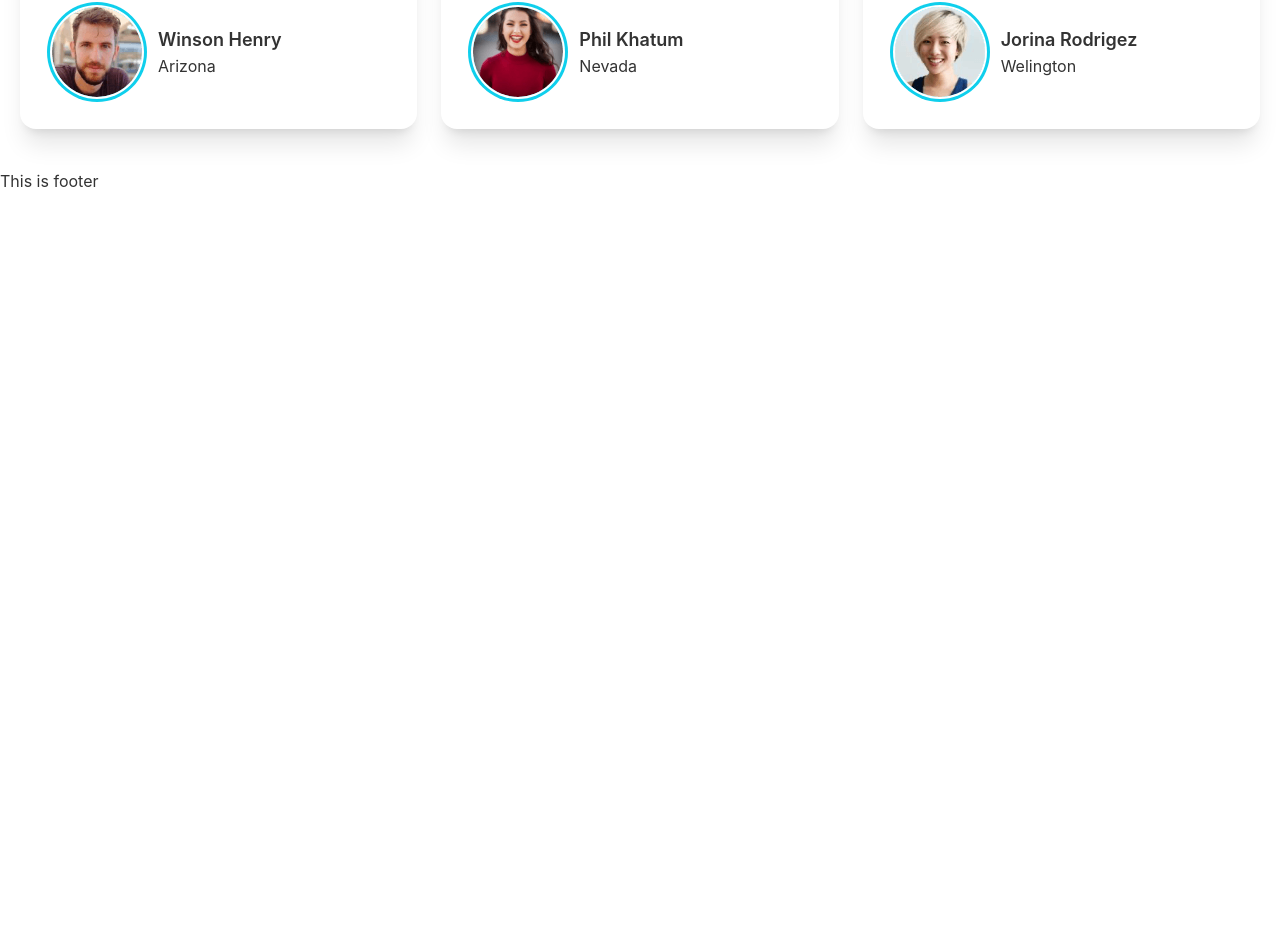
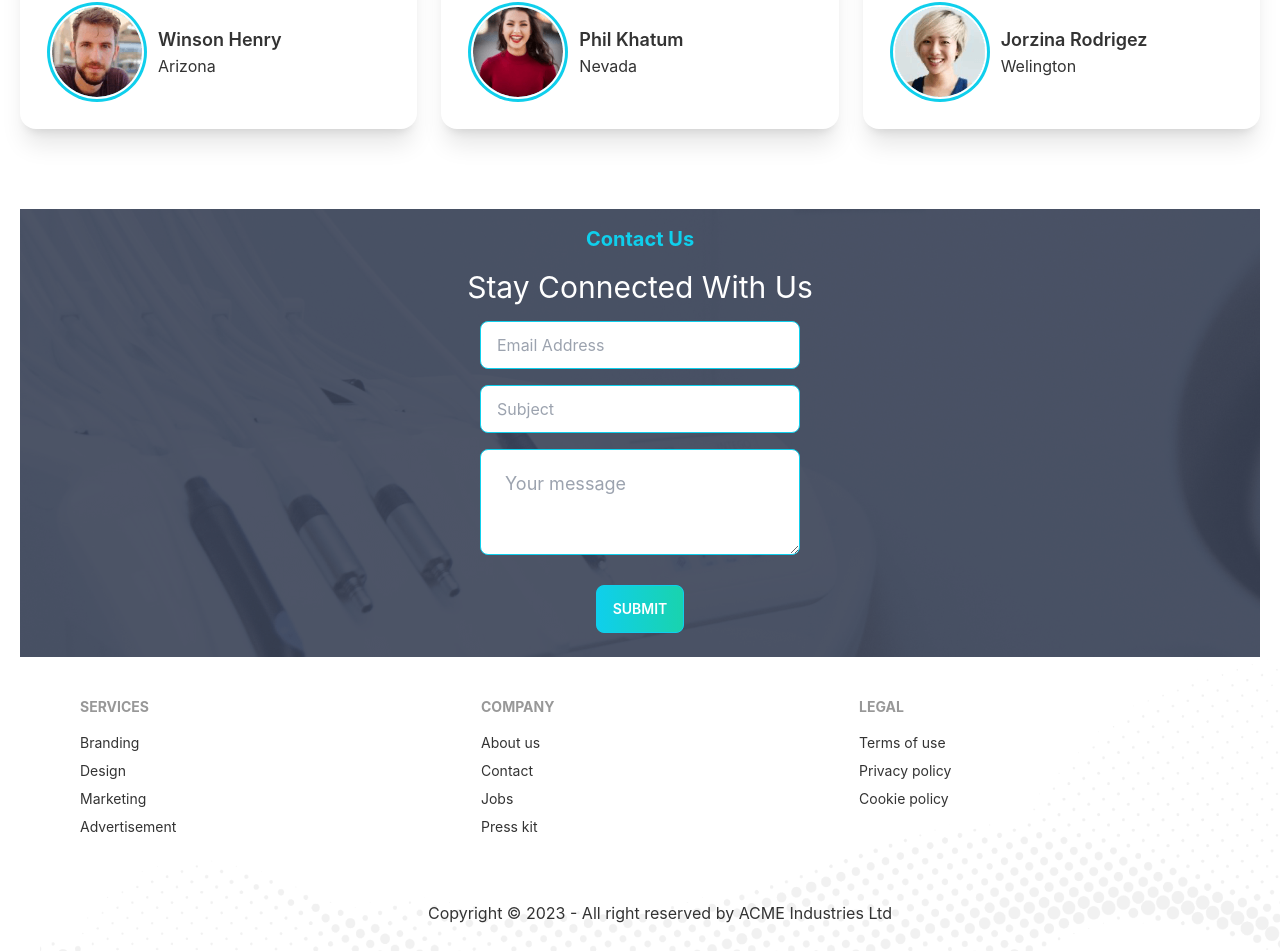
Before and after one commit to MAHossain1/doctors-portal-client, a React (Create React App) app: page / in a window 1280 px wide. Shown: the part 3269-4220 px from the top of the page. Before the commit the page ends 3462 px from the top, so only its background shows below. Built offline with nearby package versions, Linux system fonts and the light colour scheme.

Commit message:
contact section under home page done

```diff
--- /dev/null
+++ b/src/Pages/Home/ContactUs/ContactUs.js
@@ -0,0 +1,40 @@
+import React from "react";
+import background from "../../../assets/images/appointment.png";
+import PrimaryButton from "../../../Components/PrimaryButton/PrimaryButton";
+
+const ContactUs = () => {
+  return (
+    <section className="mt-20" style={{ background: `url(${background})` }}>
+      <div className="text-center pt-4">
+        <h2 className="text-xl font-bold text-primary">Contact Us</h2>
+        <h4 className="my-4 text-white text-3xl">Stay Connected With Us</h4>
+      </div>
+      <form className="text-center pb-6">
+        <input
+          type="email"
+          name="email"
+          placeholder="Email Address"
+          className="mb-4 input input-bordered input-primary w-full max-w-xs"
+        />
+        <br />
+        <input
+          type="text"
+          name="subject"
+          placeholder="Subject"
+          className="mb-4 input input-bordered input-primary w-full max-w-xs"
+        />
+        <br />
+        <textarea
+          type="text"
+          name="message"
+          placeholder="Your message"
+          className="mb-6 textarea textarea-primary textarea-bordered textarea-lg w-full max-w-xs"
+        ></textarea>
+        <br />
+        <PrimaryButton>Submit</PrimaryButton>
+      </form>
+    </section>
+  );
+};
+
+export default ContactUs;
--- a/src/Pages/Home/Home/Home.js
+++ b/src/Pages/Home/Home/Home.js
@@ -1,6 +1,7 @@
 import React from "react";
 import Services from "../../Services/Services/Services";
 import Banner from "../Banner/Banner";
+import ContactUs from "../ContactUs/ContactUs";
 import DentalCare from "../DentalCare/DentalCare";
 import Information from "../Information/Information";
 import MakeAppointment from "../MakeAppointment/MakeAppointment";
@@ -15,6 +16,7 @@
       <DentalCare></DentalCare>
       <MakeAppointment></MakeAppointment>
       <Testimonial></Testimonial>
+      <ContactUs></ContactUs>
     </div>
   );
 };
--- a/src/Pages/Home/Testimonial/Testimonial.js
+++ b/src/Pages/Home/Testimonial/Testimonial.js
@@ -24,8 +24,8 @@
       img: people2,
     },
     {
-      _id: 1,
-      name: "Jorina Rodrigez",
+      _id: 3,
+      name: "Jorzina Rodrigez",
       customerSay:
         "The dental care service was excellent. The staff was friendly and knowledgeable, and the treatment was efficient and painless.",
       location: "Welington",
--- a/src/Pages/Shared/Footer/Footer.js
+++ b/src/Pages/Shared/Footer/Footer.js
@@ -1,10 +1,68 @@
 import React from "react";
+import { Link } from "react-router-dom";
+import footer from "../../../assets/images/footer.png";
 
 const Footer = () => {
+  const currentYear = new Date().getFullYear();
+
   return (
-    <div>
-      <h2>This is footer</h2>
-    </div>
+    <footer
+      className="ml-10 p-10"
+      style={{ background: `url(${footer})`, backgroundSize: "cover" }}
+    >
+      <div className="footer">
+        <div>
+          <span className="footer-title">Services</span>
+          <Link to="/" className="link link-hover">
+            Branding
+          </Link>
+          <Link to="/" className="link link-hover">
+            Design
+          </Link>
+          <Link to="/" className="link link-hover">
+            Marketing
+          </Link>
+          <Link to="/" className="link link-hover">
+            Advertisement
+          </Link>
+        </div>
+        <div>
+          <span className="footer-title">Company</span>
+          <Link to="/" className="link link-hover">
+            About us
+          </Link>
+          <Link to="/" className="link link-hover">
+            Contact
+          </Link>
+          <Link to="/" className="link link-hover">
+            Jobs
+          </Link>
+          <Link to="/" className="link link-hover">
+            Press kit
+          </Link>
+        </div>
+        <div>
+          <span className="footer-title">Legal</span>
+          <Link to="/" className="link link-hover">
+            Terms of use
+          </Link>
+          <Link to="/" className="link link-hover">
+            Privacy policy
+          </Link>
+          <Link to="/" className="link link-hover">
+            Cookie policy
+          </Link>
+        </div>
+      </div>
+      <div>
+        <div className="text-center mt-16">
+          <p>
+            Copyright © {currentYear} - All right reserved by ACME Industries
+            Ltd
+          </p>
+        </div>
+      </div>
+    </footer>
   );
 };
 
```
